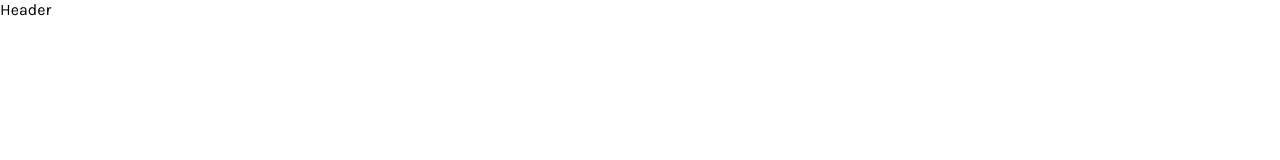
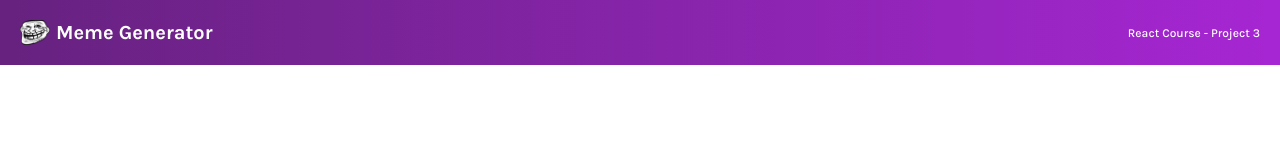
Before and after one commit to sonolibero/meme-generator, a React app: page / in a window 1280 px wide. Built offline with nearby package versions, Linux system fonts and the light colour scheme.

Commit message:
header comp

```diff
--- a/App.js
+++ b/App.js
@@ -1,8 +1,10 @@
-import React from "react";
-import Header from "./Header";
+import React from "react"
+import Header from "./components/Header"
 
 export default function App() {
     return (
-        <Header />
+        <div>
+            <Header />
+        </div>
     )
 }
--- a/Header.js
+++ /dev/null
@@ -1,7 +0,0 @@
-import React from "react";
-
-export default function Header() {
-    return (
-        <div>Header</div>
-    )
-}
--- /dev/null
+++ b/components/Header.js
@@ -0,0 +1,14 @@
+import React from "react"
+
+export default function Header() {
+    return (
+        <header className="header">
+            <img
+                src="./images/troll-face.png"
+                className="header--image"
+            />
+            <h2 className="header--title">Meme Generator</h2>
+            <h4 className="header--project">React Course - Project 3</h4>
+        </header>
+    )
+}
--- a/style.css
+++ b/style.css
@@ -6,3 +6,27 @@ body {
     font-family: "Karla", sans-serif;
     margin: 0;
 }
+
+.header {
+    display: flex;
+    align-items: center;
+    height: 65px;
+    background: linear-gradient(90deg, #672280 1.18%, #A626D3 100%);
+    color: white;
+    padding: 20px;
+}
+
+.header--image {
+    height: 100%;
+    margin-right: 6px;
+}
+
+.header--title {
+    font-size: 1.25rem;
+    margin-right: auto;
+}
+
+.header--project {
+    font-size: 0.75rem;
+    font-weight: 500;
+}
```
